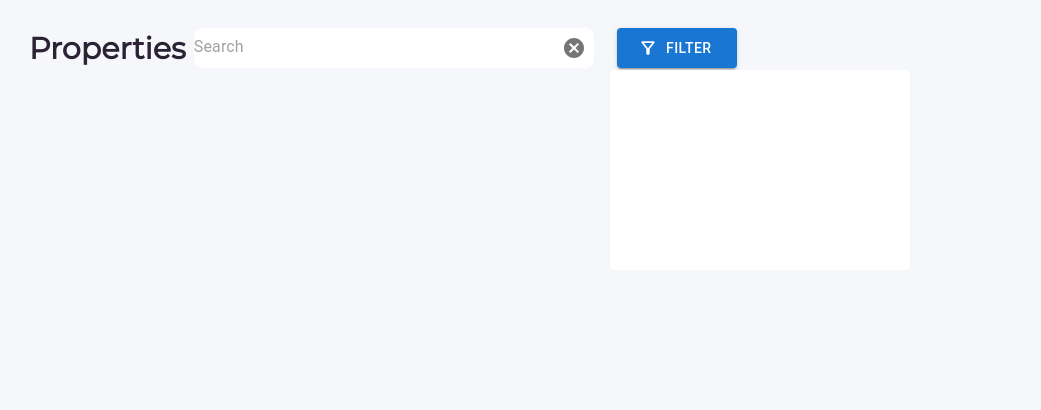
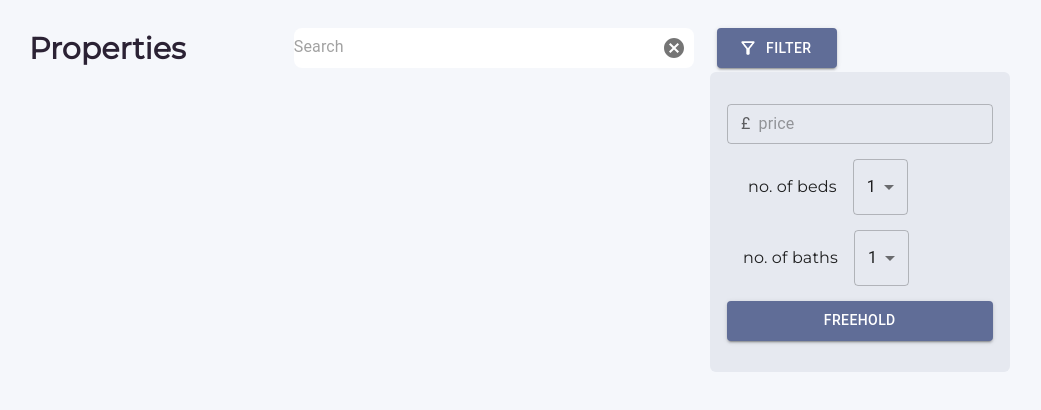
Before and after one commit to taylahlucas/PropertyInvestmentScraper, a Next.js app in the folder property-investment/: page / in a window 1280 px wide. Both pictures are taken after a click on the button "FILTER". Shown: the top 410 px of the page, without its empty margins (71-1112 px from the left). Built offline with nearby package versions, Linux system fonts and the light colour scheme.

Commit message:
Added filter dropdown

```diff
--- a/property-investment/src/components/custom/PropertyDashboard/HeaderFilter/HeaderFilter.tsx
+++ b/property-investment/src/components/custom/PropertyDashboard/HeaderFilter/HeaderFilter.tsx
@@ -14,7 +14,7 @@ const HeaderFilter = () => {
           variant='contained'
           onClick={() => setFilterOpen(!filterOpen)}
           iconType='filter'
-          title="Filter"
+          children="Filter"
         />
       }
       view={
--- a/property-investment/src/components/custom/PropertyDashboard/HeaderFilter/HeaderFilterDropdownView.tsx
+++ b/property-investment/src/components/custom/PropertyDashboard/HeaderFilter/HeaderFilterDropdownView.tsx
@@ -1,5 +1,6 @@
+import styles from '@/styles/General.module.css';
 import Condition from '@/components/general/Condition';
-import styles from '@/styles/General.module.css';
+import SearchPropertiesForm from '../../SearchPropertiesForm/SearchPropertiesForm';
 
 interface HeaderFilterDropDownViewProps {
   open: boolean;
@@ -9,7 +10,7 @@ const HeaderFilterDropDownView = ({ open = false }: HeaderFilterDropDownViewProp
   return (
     <Condition condition={open}>
       <div className={styles.headerFilterContainer}>
-
+        <SearchPropertiesForm />
       </div>
     </Condition>
   );
--- /dev/null
+++ b/property-investment/src/components/custom/SearchPropertiesForm/SearchPropertiesForm.tsx
@@ -0,0 +1,66 @@
+import styles from '@/styles/General.module.css';
+import { useState } from 'react';
+import { FormGroup, TextField, InputAdornment } from "@mui/material";
+import { SearchFormData, PropertyItem, RentPriceData, PriceHistoryData } from '@/utils/interfaces';
+import { valueArray, formGapHeight } from '@/utils/constants';
+import { filterSearchData, searchAddressData, convertPriceToNumber, formDataIsValid } from '@/data/functions';
+import Gap from '@/components/general/Gap';
+import CustomSelect from '@/components/general/CustomSelect';
+import SelectableButton from '@/components/general/CustomButton/SelectableButton';
+
+const SearchPropertiesForm = () => {
+  const [formData, setFormData] = useState<SearchFormData>({
+    noBeds: 1,
+    noBaths: 1,
+    isFreehold: true,
+    isChainfree: true
+  });
+  return (
+    <div className={styles.formGroup}>
+      <FormGroup>
+        <TextField
+          size='small'
+          type='number'
+          placeholder={'price'}
+          onChange={(event: any): void => setFormData({
+            ...formData,
+            price: convertPriceToNumber(event.target.value)
+          })}
+          InputProps={{
+            startAdornment: <InputAdornment position="start">£</InputAdornment>,
+          }}
+        />
+        <Gap height={formGapHeight} />
+        <CustomSelect
+          style={{ marginLeft: 5}}
+          options={valueArray}
+          label={'no. of beds'}
+          value={formData.noBeds}
+          onItemSelect={(value: number) => setFormData({
+            ...formData,
+            noBeds: value
+          })}
+        />
+        <Gap height={formGapHeight} />
+        <CustomSelect
+          options={valueArray}
+          label={'no. of baths'}
+          value={formData.noBaths}
+          onItemSelect={(value: number) => setFormData({
+            ...formData,
+            noBaths: value
+          })}
+        />
+        <Gap height={formGapHeight} />
+        <SelectableButton
+          variant={formData.isFreehold ? 'contained' : 'outlined'}
+          children="Freehold"
+          onClick={(): void => setFormData({ ...formData, isFreehold: !formData.isFreehold })}
+          selected={formData.isFreehold}
+        />
+      </FormGroup>
+    </div>
+  );
+};
+
+export default SearchPropertiesForm;
--- a/property-investment/src/components/general/CustomButton/CustomButton.tsx
+++ b/property-investment/src/components/general/CustomButton/CustomButton.tsx
@@ -2,23 +2,23 @@ import { Button } from "@mui/material";
 import { ButtonVariant, ButtonAdornment } from "@/utils/types";
 import CustomButtonIconFactory from './CustomButtonIconFactory';
 
-interface CustomButtonProps {
+export interface CustomButtonProps {
   variant: ButtonVariant;
-  title: string;
+  children: string;
   iconType?: ButtonAdornment;
+  backgroundColor?: string;
   onClick: () => void;
 }
 
-const CustomButton = ({ variant, title, iconType, onClick }: CustomButtonProps) => {
-
+const CustomButton = ({ variant, children, iconType, backgroundColor = '#606D97', onClick }: CustomButtonProps) => {
   return (
     <Button
-      sx={{ height: 40, minWidth: 120 }}
+      sx={{ height: 40, minWidth: 120, backgroundColor }}
       variant={variant}
       onClick={onClick}
       startIcon={!!iconType ? <CustomButtonIconFactory type={iconType} /> : null}
     >
-      {title}
+      {children}
     </Button>
   );
 };
--- /dev/null
+++ b/property-investment/src/components/general/CustomButton/SelectableButton.tsx
@@ -0,0 +1,21 @@
+import CustomButton, { CustomButtonProps } from "./CustomButton";
+
+interface SelectableButtonProps extends CustomButtonProps {
+  selected: boolean;
+}
+
+const SelectableButton = ({
+  selected,
+  ...props
+ }: SelectableButtonProps) => {
+  return (
+    <CustomButton
+      {...props}
+      backgroundColor = {selected ? props.backgroundColor : 'transparent'}
+    >
+      {props.children}
+    </CustomButton>
+  );
+}
+
+export default SelectableButton;
--- a/property-investment/src/styles/General.module.css
+++ b/property-investment/src/styles/General.module.css
@@ -16,6 +16,7 @@
 
 .searchBarContainer {
   display: flex;
+  margin-left: 100px;
 }
 
 .searchBar {
@@ -53,6 +54,7 @@
   min-width: 150px;
   text-align: center;
 }
+
 .dropdown {
   position: relative;
   display: inline-block;
@@ -61,12 +63,20 @@
 .headerFilterContainer {
   display: flex;
   position: absolute;
-  background-color: white;
+  background-color: #E6E9F0;
   width: 300px;
-  height: 200px;
+  height: 300px;
   z-index: 3;
   border-radius: 2%;
-  margin-top: 2px;
+  margin-top: 4px;
+}
+
+.formGroup {
+  width: 300px;
+  display: flex;
+  flex-direction: column;
+  justify-content: center;
+  align-items: center;
 }
 
 /*
@@ -76,4 +86,5 @@
   dark grey: 4B536E
   brown: 989072
   purple: 5458BB
+  170, 174, 200
 */
--- a/property-investment/src/utils/constants.ts
+++ b/property-investment/src/utils/constants.ts
@@ -1,15 +1,10 @@
-import { PropertyItem, RentPriceData } from './interfaces';
+import { PropertyItem, RentPriceData, ItemProps } from './interfaces';
 
-export interface ItemProps {
-  label: string;
-  value: string | number;
-}
-
+export const formGapHeight: number = 15;
 export const valueArray: ItemProps[] = [0, 1, 2, 3, 4, 5].map((index: number) => ({
   label: index.toString(),
   value: index
 }))
-
 
 export const areas: string[] = [];
 
--- a/property-investment/src/utils/interfaces.ts
+++ b/property-investment/src/utils/interfaces.ts
@@ -1,3 +1,8 @@
+export interface ItemProps {
+  label: string;
+  value: string | number;
+}
+
 export interface CitiesProps {
   name: string;
   towns: string[];
```
Also changed, not shown: property-investment/src/utils/types.ts (+9 -0 lines).
